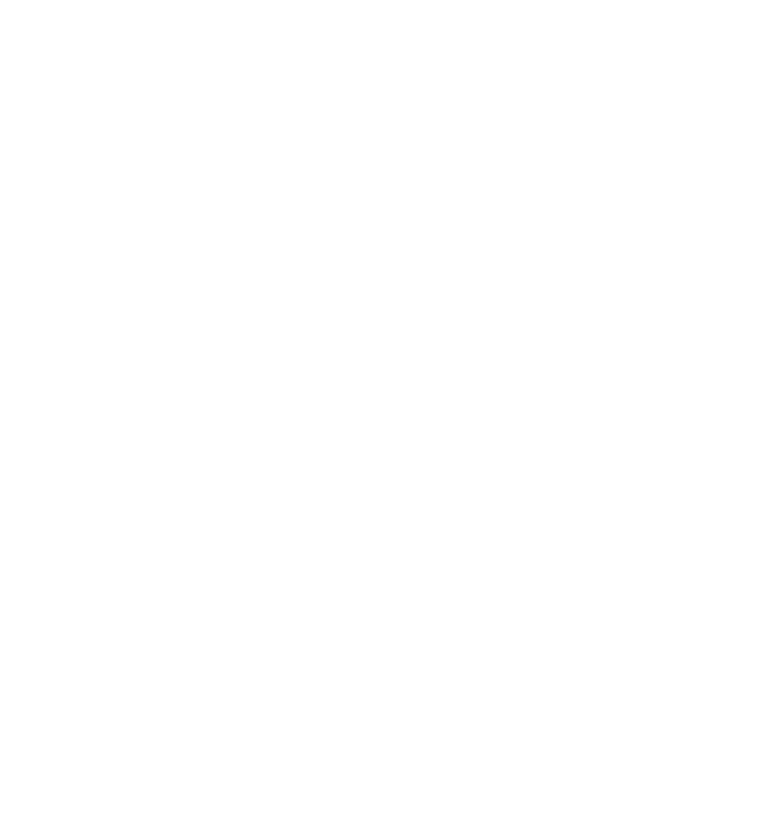
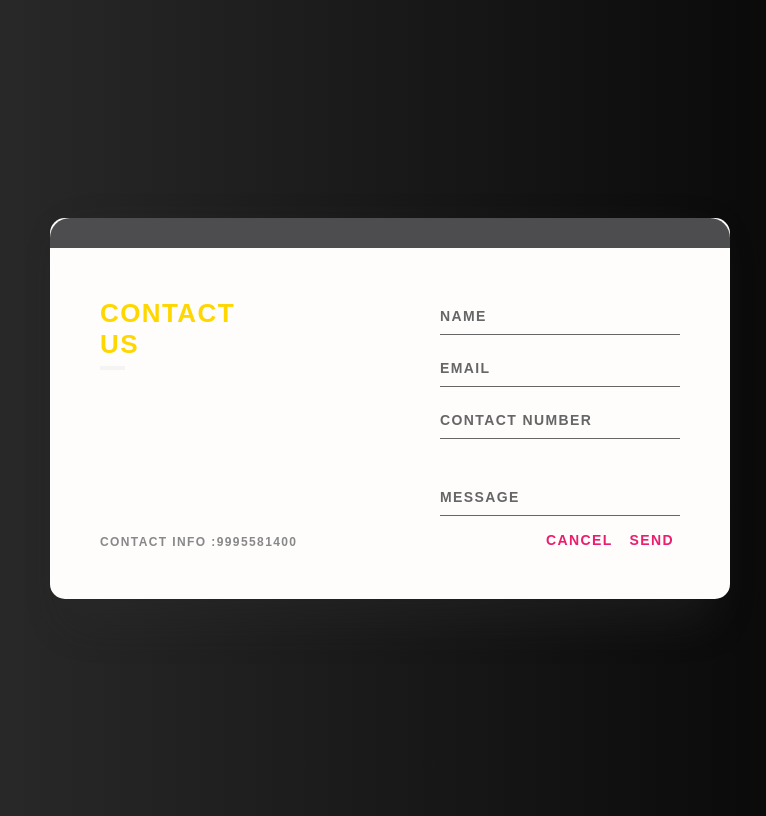
Before and after one commit to NiranjanvOfficial/diavel-games, a plain HTML site: page contact.html in a window 1280 px wide. Shown: the whole page, without its empty margins (250-1016 px from the left). Drawn offline with Linux system fonts and the light colour scheme.

Commit message:
Contact page updated

```diff
--- /dev/null
+++ b/contact.css
@@ -0,0 +1,194 @@
+*, *:before, *:after {
+    box-sizing: border-box;
+    -webkit-font-smoothing: antialiased;
+    -moz-osx-font-smoothing: grayscale;
+  }
+
+  body {
+    background: linear-gradient(to right, #323232 0%, #000000 100%);
+    font-size: 12px;
+  }
+
+  body, button, input {
+    font-family: 'Montserrat', sans-serif;
+    font-weight: 700;
+    letter-spacing: 1.4px;
+  }
+
+  .background {
+    display: flex;
+    min-height: 100vh;
+  }
+
+  .container {
+    flex: 0 1 700px;
+    margin: auto;
+    padding: 10px;
+  }
+
+  .screen {
+    position: relative;
+    background: #fffcfc;
+    border-radius: 15px;
+  }
+
+  .screen:after {
+    content: '';
+    display: block;
+    position: absolute;
+    top: 0;
+    left: 20px;
+    right: 20px;
+    bottom: 0;
+    border-radius: 15px;
+    box-shadow: 0 20px 40px rgba(47, 46, 46, 0.4);
+    z-index: -1;
+  }
+
+  .screen-header {
+    display: flex;
+    align-items: center;
+    padding: 15px 20px;
+    background: #4d4d4f;
+    border-top-left-radius: 20px;
+    border-top-right-radius: 20px;
+  }
+
+  .screen-header-left {
+    margin-right: auto;
+  }
+
+  .screen-header-button {
+    display: inline-block;
+    width: 8px;
+    height: 8px;
+    margin-right: 3px;
+    border-radius: 8px;
+    background: white;
+  }
+
+
+  .screen-body {
+    display: flex;
+  }
+
+  .screen-body-item {
+    flex: 1;
+    padding: 50px;
+  }
+
+  .screen-body-item.left {
+    display: flex;
+    flex-direction: column;
+  }
+
+  .app-title {
+    display: flex;
+    flex-direction: column;
+    position: relative;
+    color: #ffd700;
+    font-size: 26px;
+  }
+
+  .app-title:after {
+    content: '';
+    display: block;
+    position: absolute;
+    left: 0;
+    bottom: -10px;
+    width: 25px;
+    height: 4px;
+    background: #f4f4f4;
+  }
+
+  .app-contact {
+    margin-top: auto;
+    font-size: 12px;
+    color: #888;
+  }
+
+  .app-form-group {
+    margin-bottom: 15px;
+  }
+
+  .app-form-group.message {
+    margin-top: 40px;
+  }
+
+  .app-form-group.buttons {
+    margin-bottom: 0;
+    text-align: right;
+  }
+
+  .app-form-control {
+    width: 100%;
+    padding: 10px 0;
+    background: none;
+    border: none;
+    border-bottom: 1px solid #666;
+    color: #000000;
+    font-size: 14px;
+    text-transform: uppercase;
+    outline: none;
+    transition: border-color .2s;
+  }
+
+  .app-form-control::placeholder {
+    color: #666;
+  }
+
+  .app-form-control:focus {
+    border-bottom-color: #ddd;
+  }
+
+  .app-form-button {
+    background: none;
+    border: none;
+    color: #ea1d6f;
+    font-size: 14px;
+    cursor: pointer;
+    outline: none;
+  }
+
+  .app-form-button:hover {
+    color: #b9134f;
+  }
+
+
+  .dribbble {
+    width: 20px;
+    height: 20px;
+    margin: 0 5px;
+  }
+
+  @media screen and (max-width: 520px) {
+    .screen-body {
+      flex-direction: column;
+    }
+
+    .screen-body-item.left {
+      margin-bottom: 30px;
+    }
+
+    .app-title {
+      flex-direction: row;
+    }
+
+    .app-title span {
+      margin-right: 12px;
+    }
+
+    .app-title:after {
+      display: none;
+    }
+  }
+
+  @media screen and (max-width: 600px) {
+    .screen-body {
+      padding: 40px;
+    }
+
+    .screen-body-item {
+      padding: 0;
+    }
+  }
--- a/contact.html
+++ b/contact.html
@@ -5,8 +5,50 @@
     <meta http-equiv="X-UA-Compatible" content="IE=edge">
     <meta name="viewport" content="width=device-width, initial-scale=1.0">
     <title>contact</title>
+    <link rel="stylesheet" href="contact.css">
 </head>
 <body>
+    <div class="background">
+        <div class="container">
+          <div class="screen">
+            <div class="screen-header">
+              <div class="screen-header-left">
+              </div>
+              <div class="screen-header-right">
+              </div>
+            </div>
+            <div class="screen-body">
+              <div class="screen-body-item left">
+                <div class="app-title">
+                  <span>CONTACT</span>
+                  <span>US</span>
+                </div>
+                <div class="app-contact">CONTACT INFO :9995581400</div>
+              </div>
+              <div class="screen-body-item">
+                <div class="app-form">
+                  <div class="app-form-group">
+                    <input class="app-form-control" placeholder="NAME" >
+                  </div>
+                  <div class="app-form-group">
+                    <input class="app-form-control" placeholder="EMAIL">
+                  </div>
+                  <div class="app-form-group">
+                    <input class="app-form-control" placeholder="CONTACT NUMBER">
+                  </div>
+                  <div class="app-form-group message">
+                    <input class="app-form-control" placeholder="MESSAGE">
+                  </div>
+                  <div class="app-form-group buttons">
+                    <button class="app-form-button">CANCEL</button>
+                    <button class="app-form-button">SEND</button>
+                  </div>
+                </div>
+              </div>
+            </div>
+          </div>
+        </div>
+      </div>
 
 </body>
 </html>
```
